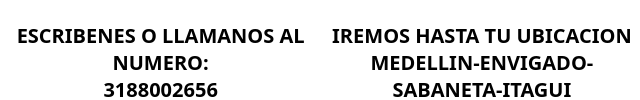
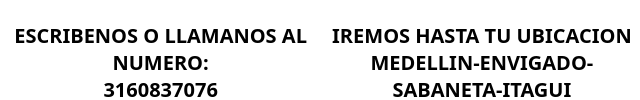
Before and after one commit to serviciotecnicomedellin/servicio_haceb, a plain HTML site: page index.html in a window 1280 px wide. Shown: the part 3220-3320 px from the top of the page, 0-640 px from the left. Drawn offline with Linux system fonts and the light colour scheme.

Commit message:
Update index.html

```diff
--- a/index.html
+++ b/index.html
@@ -192,8 +192,8 @@
          <div class="contenedor-imagenes-y-textos-cita">
           <h3>Paso N°1</h3>
           <img src="/imagenes/icono-llamada.png">
-          <p>Escribenes o llamanos al numero:</p>
-          <p>3188002656</p>
+          <p>Escribenos o llamanos al numero:</p>
+          <p>3160837076</p>
          </div>
          <div class="contenedor-imagenes-y-textos-cita">
           <h3>Paso N°2</h3>
```
